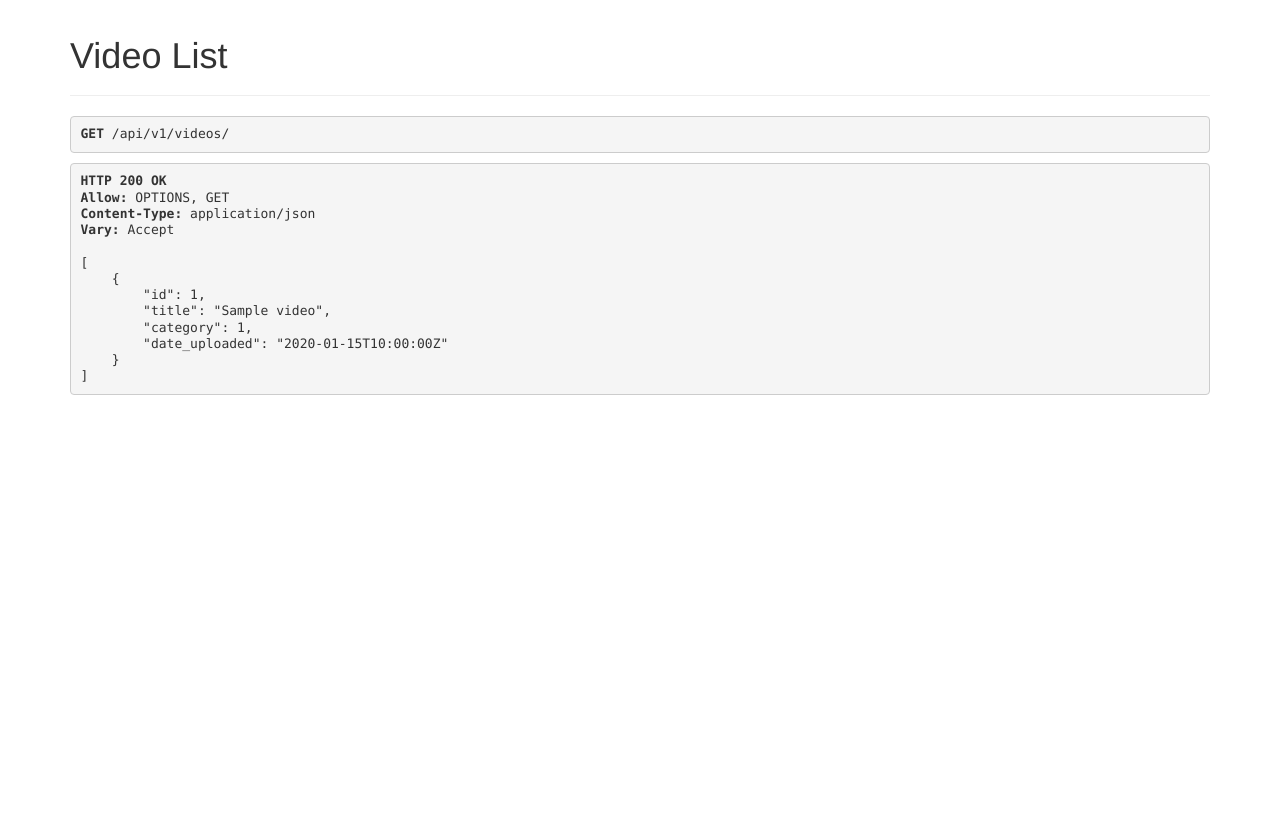
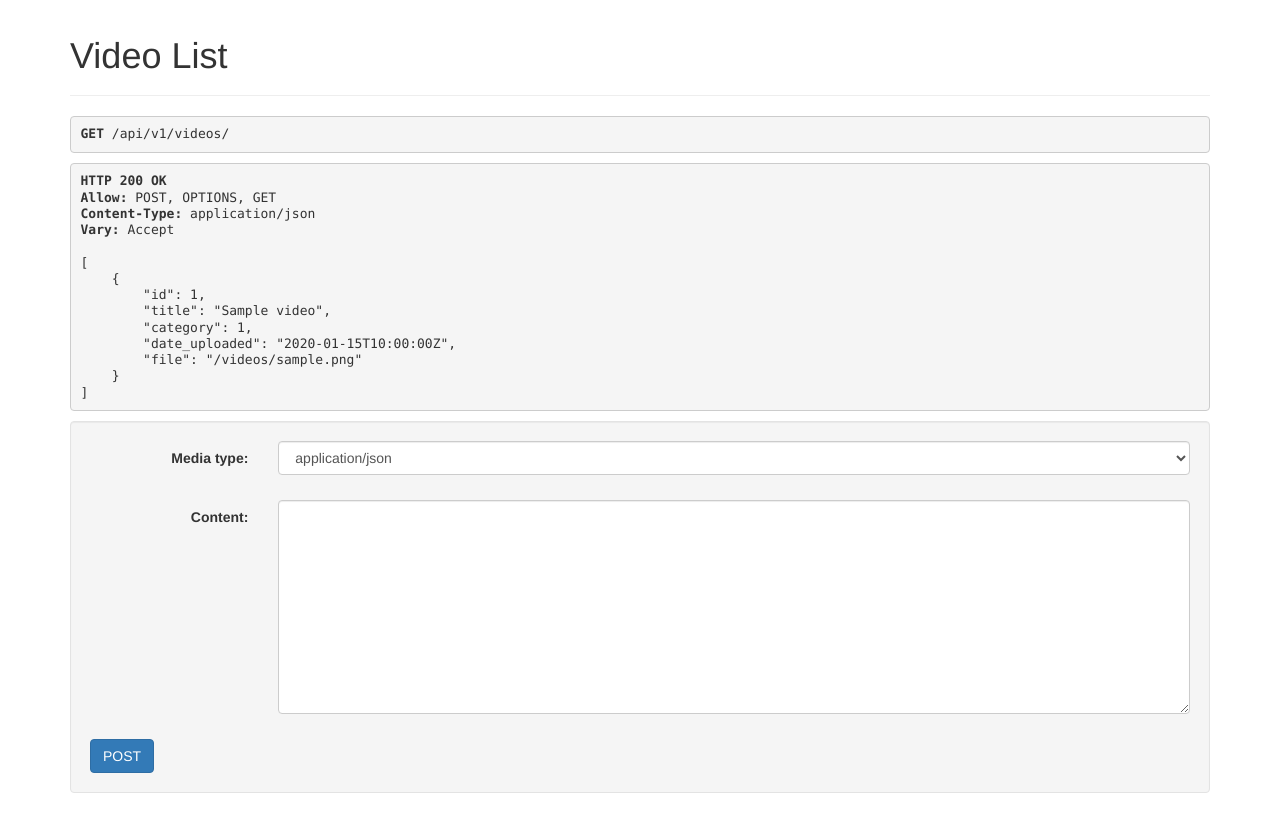
Before and after one commit to balushi42/Senior-Project, a Django app: page /api/v1/videos/ in a window 1280 px wide. Shown: the part 165-978 px from the top of the page. Before the commit the page ends 560 px from the top, so only its background shows below. Run offline with Django 3.2, Linux system fonts and the light colour scheme; tables that the repository leaves empty hold one stand-in row (values such as "Sample post"); some libraries are stand-ins or nearby versions.

Commit message:
re-implemented file upload to use restful api

```diff
--- a/blimp/library/serializers.py
+++ b/blimp/library/serializers.py
@@ -6,4 +6,4 @@ class VideoSerializer(serializers.ModelSerializer):
 
     class Meta:
         model = Video
-        fields = ('id', 'title', 'category', 'date_uploaded',)
+        fields = ('id', 'title', 'category', 'date_uploaded', 'file')
--- a/blimp/library/views.py
+++ b/blimp/library/views.py
@@ -2,8 +2,10 @@ from django.shortcuts import render, get_object_or_404
 from django import template
 from library.models import *
 from library.serializers import *
+from library.exceptions import *
 from django.contrib import messages
 from django.http import HttpResponse, JsonResponse
+from rest_framework import status
 from rest_framework.decorators import api_view
 from rest_framework.response import Response
 from django.db.models import Count, Q, F, Value, IntegerField, Case, When, OuterRef, Subquery
@@ -12,7 +14,6 @@ import re
 
 def home(request):
     if request.method == 'POST':
-        file = request.FILES["file"]
         title = request.POST.get("title")
         category = request.POST.get("category")
         categoryobj = Category.objects.get(title=category)
@@ -57,12 +58,25 @@ def video_detail(request):
 												 'reactions':reactions})
 
 
-@api_view(['GET'])
+@api_view(['GET', 'POST'])
 def video_list(request):
     if request.method == 'GET':
         videos = Video.objects.all()
         serializer = VideoSerializer(videos, many=True)
         return Response(serializer.data)
+    elif request.method == 'POST':
+        file = request.FILES["file"]
+        if not file.name.endswith('.mp4'):
+            raise InvalidFileFormat()
+        elif file.size > 10485760:
+            raise LargeFileSize()
+
+        data = {'title': request.data.get('title'), 'category': request.data.get('category'), 'file': file }
+        serializer = VideoSerializer(data=data)
+        if serializer.is_valid():
+            serializer.save()
+            return Response(serializer.data, status=status.HTTP_201_CREATED)
+        return Response(serializer.errors, status=status.HTTP_400_BAD_REQUEST)
 
 @api_view(['GET'])
 def video_detail_api(request, pk):
--- a/blimp/templates/include/base.html
+++ b/blimp/templates/include/base.html
@@ -33,7 +33,7 @@
 		<span class="close" onclick="closeupload()">&times;</span>
 		<div class="modal-content" id="modalContent">
 			<h2>Upload a file here</h2>
-			<form method="post" enctype="multipart/form-data" class="form-horizontal">
+			<form method="post" enctype="multipart/form-data" class="form-horizontal" action="{% url 'video_list' %}">
 				{% csrf_token %}
 				<div class="form-group">
 				  <input type="text" name="title" required="True">
--- a/blimp/templates/tags/categoryoptions.html
+++ b/blimp/templates/tags/categoryoptions.html
@@ -1,5 +1,5 @@
 <select name="category" required="True">
 {% for c in categories %}
-<option vlaue="{{c.id}}"> {{c.title}} </option>
+<option value="{{c.id}}"> {{c.title}} </option>
 {% endfor %}
 </select>
```
Also changed, not shown: blimp/library/exceptions.py (added, +11 -0 lines).
